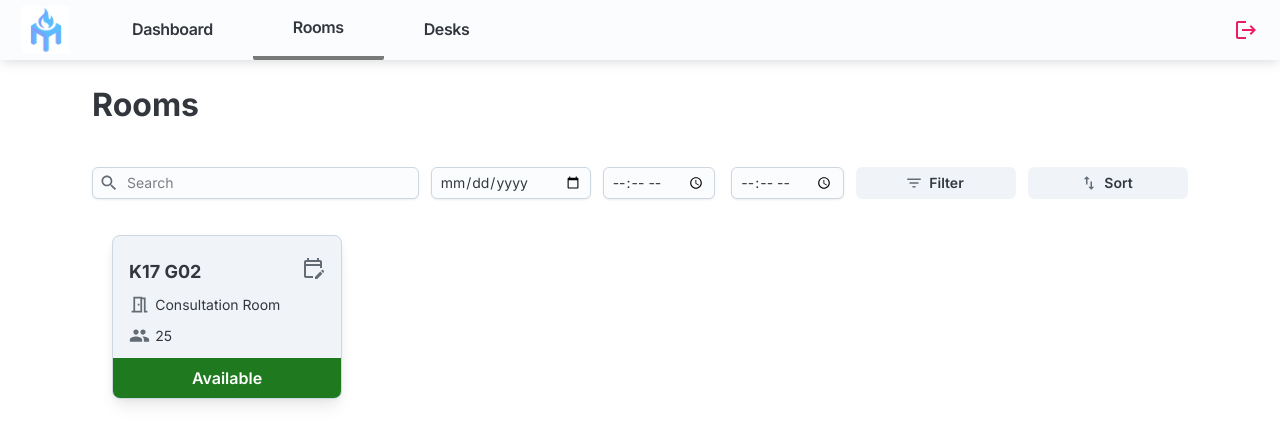
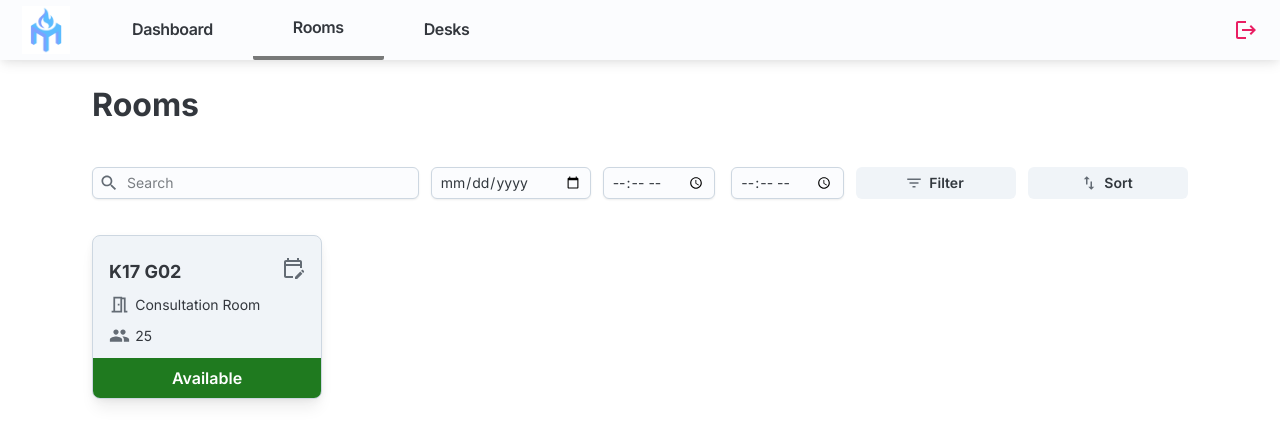
Before and after one commit to unsw-cse-comp99-3900/capstone-project-3900h13bfrancophiles, a Next.js app in the folder frontend/: page /rooms in a window 1280 px wide. Shown: the top 444 px of the page. Built offline with nearby package versions, Linux system fonts and the light colour scheme.

Commit message:
fix margins

```diff
--- a/frontend/app/components/roomCard.tsx
+++ b/frontend/app/components/roomCard.tsx
@@ -17,7 +17,7 @@ export default function RoomCard() {
         maxWidth: "100%",
         boxShadow: "lg",
         background: "#F0F4F8",
-        margin: "20px",
+        marginTop: "20px",
       }}
     >
       <CardContent>
```
